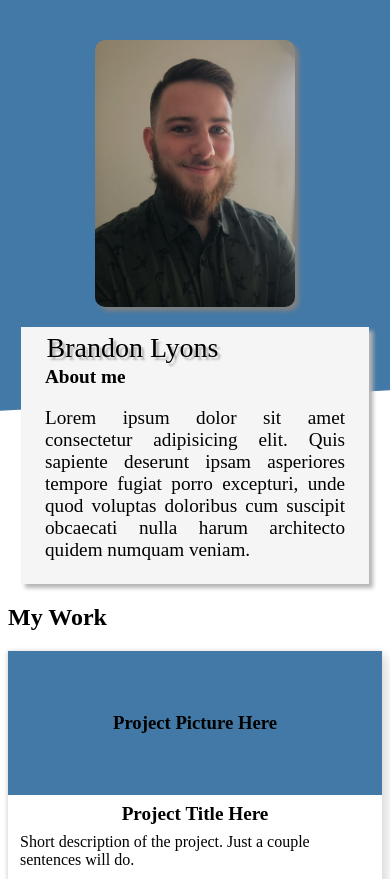
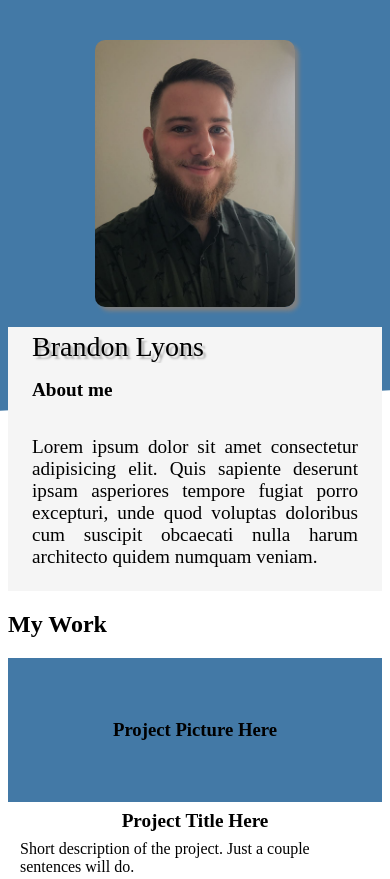
Before and after one commit to Brandon-Lyons98/Personal-Portfolio, a plain HTML site: page index.html in a window 390 px wide. Shown: the top 879 px of the page. Drawn offline with Linux system fonts and the light colour scheme; a web font is replaced by a local one.

Commit message:
Fixed spacing issues

```diff
--- a/style.css
+++ b/style.css
@@ -1,5 +1,4 @@
 body {
-  background-color: white;
   overflow-x: hidden;
 }
 
@@ -19,19 +18,17 @@ header {
   display: flex;
   justify-content: center;
   align-items: center;
-  gap: 1rem;
   margin: 0 auto;
   text-align: center;
 }
 
 .about-wrapper {
-  width: 100%;
+  width: 100vw;
 }
 
 .name {
   font-size: 3rem;
   font-weight: 200;
-  padding: 0.1rem;
   margin: 0;
   font-family: 'Times New Roman', serif;
   text-shadow: 3px 3px 2px rgb(182, 182, 182);
@@ -53,11 +50,6 @@ header {
   background-color: whitesmoke;
   box-shadow: 4px 4px 4px rgb(182, 182, 182);
   padding: 0.25rem 1.5rem;
-  min-width: 300px;
-}
-
-.about-me-para > h2 {
-  margin: 0;
 }
 
 .grid {
@@ -182,21 +174,14 @@ header {
   .grid {
     grid-template-columns: repeat(2, 1fr);
   }
-
-  .headshot {
-    float: none;
-  }
-
-  .about-me-para {
-    display: flex;
-    flex-direction: column;
-    margin: 1rem auto;
-  }
 }
 
 @media (max-width: 415px) {
+  * {
+    overflow-x: hidden;
+  }
+
   .headshot {
-    width: 200px;
     margin-top: 2rem;
     float: none;
   }
@@ -210,10 +195,10 @@ header {
     flex-direction: column;
     margin: 0 auto;
     font-size: 1.2rem;
-    width: 80%;
   }
 
   .about-me-para > h2 {
+    width: 80%;
     font-size: 1.2rem;
   }
 
@@ -221,7 +206,7 @@ header {
     grid-template-columns: 1fr;
   }
 
-  footer {
+  .contact {
     padding: 0;
     margin: 0;
   }
```
